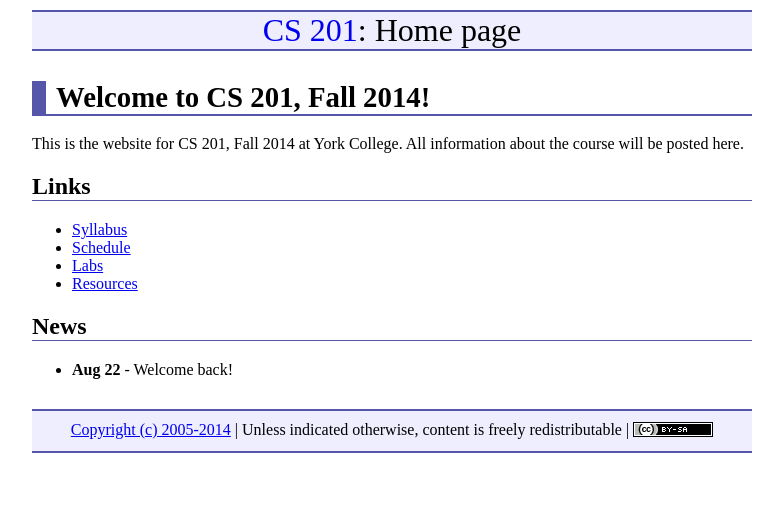
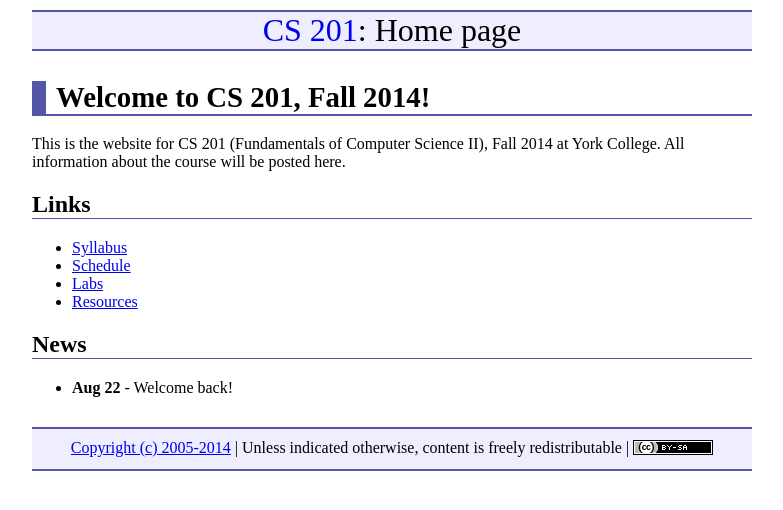
Before and after one commit to ycpcs/cs201-fall2014, a Jekyll site: the page built from index.md, in a window 1280 px wide. Shown: the top 510 px of the page, without its empty margins (248-1031 px from the left). Built offline with Jekyll 4.4.1, drawn with Linux system fonts in a browser that asks for light colours; nearby versions of some CDN libraries; Markdown is read by kramdown in place of the engine named in the settings.

Commit message:
mention name of course on front page

```diff
--- a/index.md
+++ b/index.md
@@ -5,7 +5,7 @@ title: "Home page"
 
 # Welcome to CS 201, Fall 2014!
 
-This is the website for CS 201, Fall 2014 at York College. All information about the
+This is the website for CS 201 (Fundamentals of Computer Science II), Fall 2014 at York College. All information about the
 course will be posted here.
 
 ## Links
```
